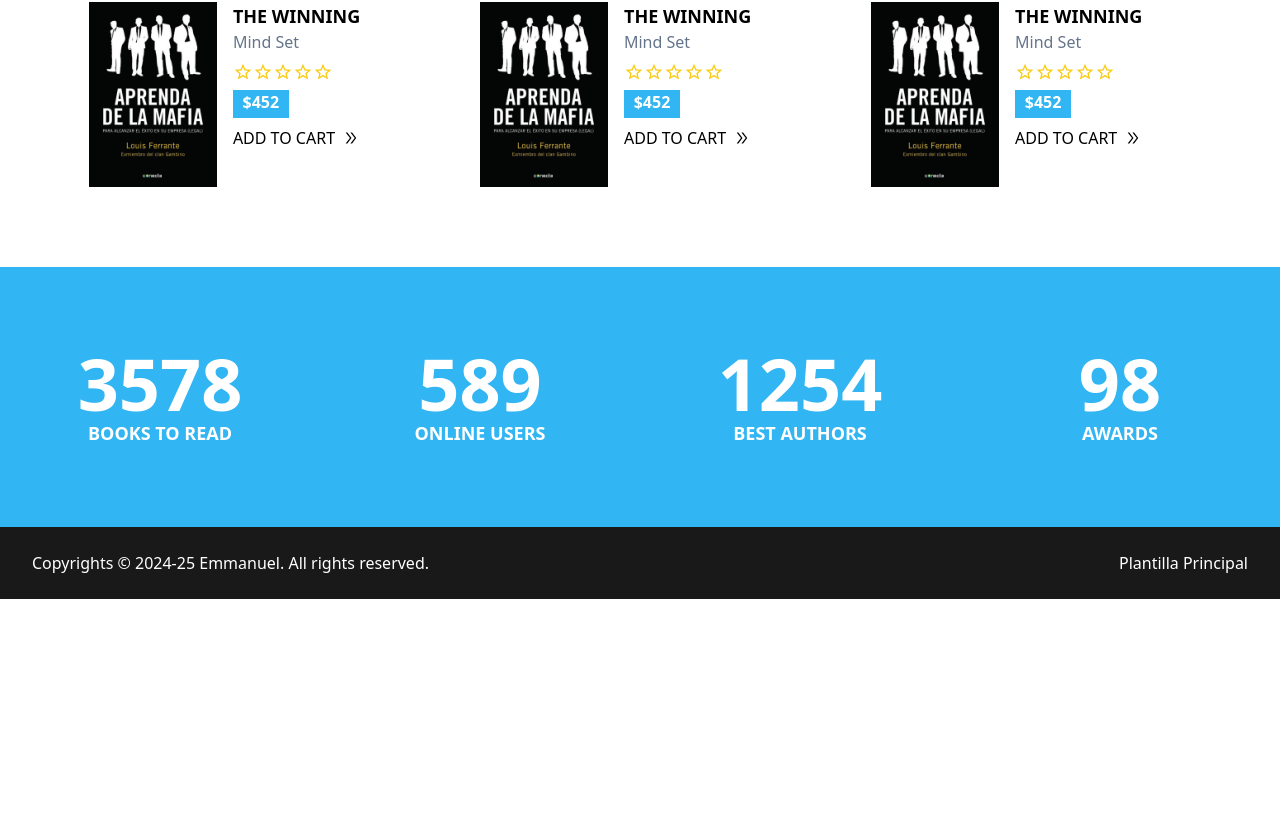
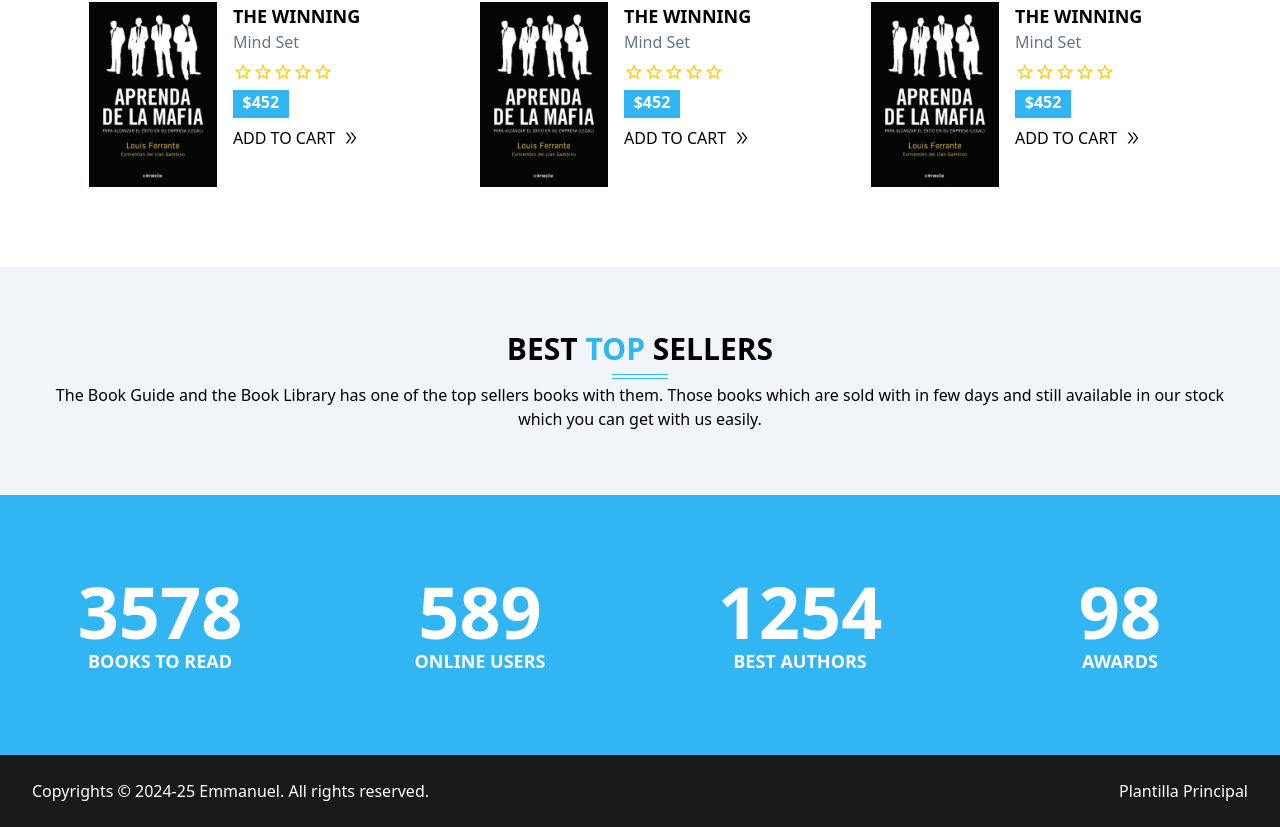
Before and after one commit to emmanuel-cruz-dev/literarium, a React (Vite) app: page / in a window 1280 px wide. Shown: the part 2550-3377 px from the top of the page. Before the commit the page ends 3149 px from the top, so only its background shows below. Built offline with nearby package versions, Linux system fonts and the light colour scheme.

Commit message:
agregando nuevo componente BookGuide

```diff
--- a/src/App.tsx
+++ b/src/App.tsx
@@ -7,6 +7,7 @@ import TopSellers from "./components/TopSellers";
 import Footer from "./components/Footer";
 import Products from "./components/Products";
 import CounterBanner from "./components/CounterBanner";
+import BookGuide from "./components/BookGuide";
 
 function App() {
   return (
@@ -17,6 +18,7 @@ function App() {
       <MainCards />
       <TopSellers />
       <Products />
+      <BookGuide />
       <CounterBanner />
       <Footer />
     </>
--- /dev/null
+++ b/src/components/BookGuide.tsx
@@ -0,0 +1,23 @@
+const BookGuide = () => {
+  return (
+    <section className="bg-slate-100">
+      <article className="top-sellers w-11/12 mx-auto py-12" id="top-sellers">
+        <div className="flex flex-col gap-4 justify-center items-center text-center py-4">
+          <h2 className="uppercase font-bold text-3xl section__title">
+            Best <span className="text__accent-color">top</span> Sellers
+          </h2>
+          <p>
+            The Book Guide and the Book Library has one of the top sellers books
+            with them. Those books which are sold with in few days and still
+            available in our stock which you can get with us easily.
+          </p>
+        </div>
+        <article>
+          <div className="grid md:grid-cols-2 lg:grid-cols-3 xl:grid-cols-4 gap-8"></div>
+        </article>
+      </article>
+    </section>
+  );
+};
+
+export default BookGuide;
```
